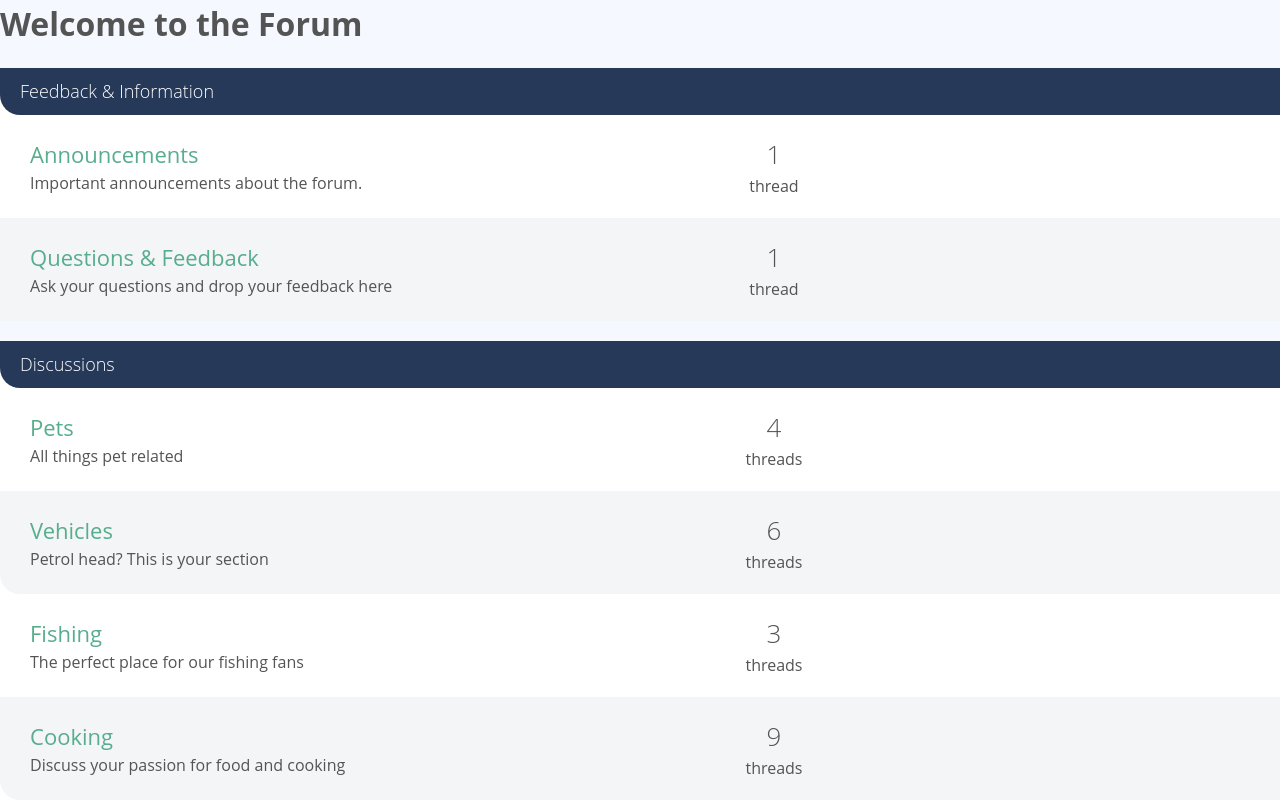
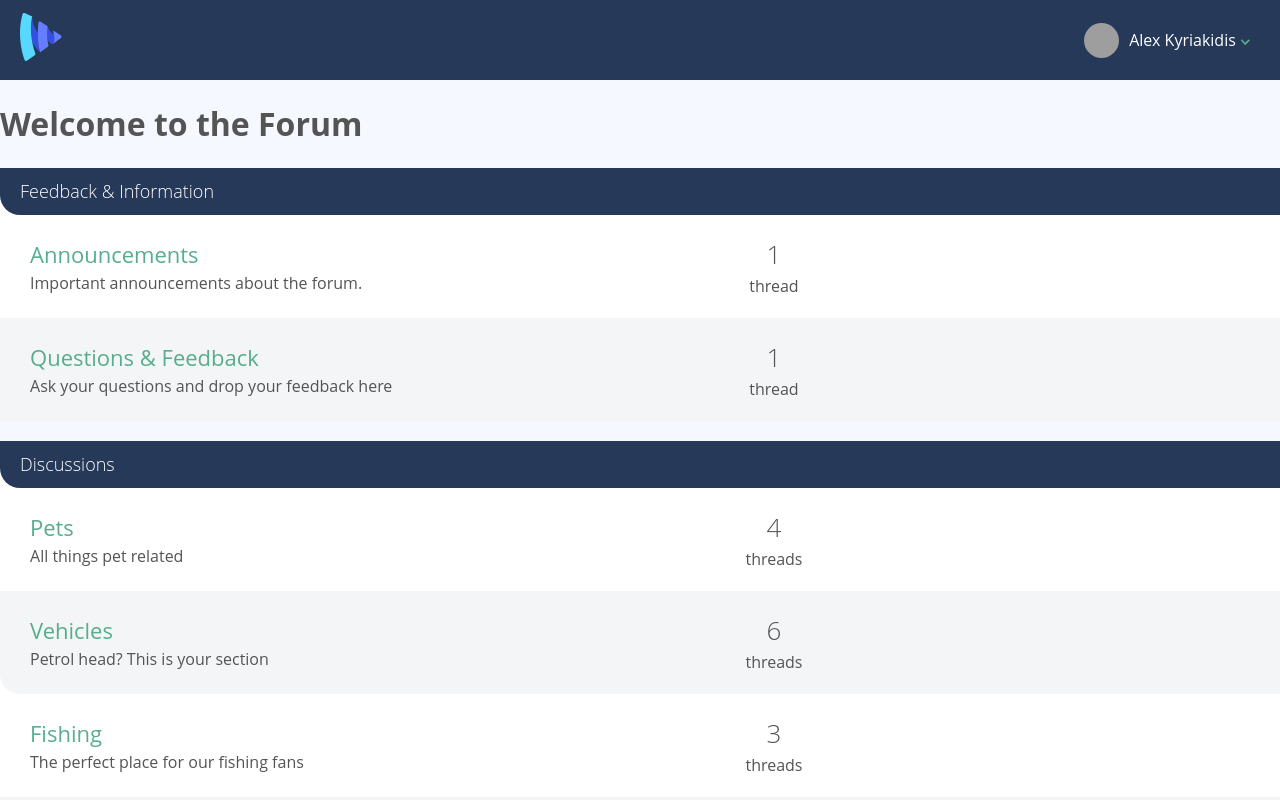
Before and after one commit to wisedev99/vue-masterclass, a Vue app: page / in a window 1280 px wide. Shown: the top 800 px of the page. Built offline with nearby package versions, Linux system fonts and the light colour scheme; grey boxes are pictures that could not be loaded.

Commit message:
add navigation bar

```diff
--- a/src/App.vue
+++ b/src/App.vue
@@ -1,12 +1,17 @@
 <template>
+  <the-navbar />
   <div class="">
-    <router-view/>
+    <router-view />
   </div>
 </template>
 
 <script>
+import TheNavbar from '@/components/TheNavbar'
 export default {
-  name: 'App'
+  name: 'App',
+  components: {
+    TheNavbar
+  }
 }
 </script>
 
--- /dev/null
+++ b/src/components/TheNavbar.vue
@@ -0,0 +1,69 @@
+<template>
+  <header class="header" id="header">
+
+    <router-link :to="{name: 'Home'}" class="logo">
+      <img src="../assets/images/vueschool-logo.svg">
+    </router-link>
+
+    <div class="btn-hamburger">
+      <!-- use .btn-humburger-active to open the menu -->
+      <div class="top bar"></div>
+      <div class="middle bar"></div>
+      <div class="bottom bar"></div>
+    </div>
+
+    <!-- use .navbar-open to open nav -->
+    <nav class="navbar">
+      <ul>
+        <li class="navbar-user">
+          <a href="#">
+            <img class="avatar-small" src="https://pbs.twimg.com/profile_images/1188775562657091594/5mgkg44t_400x400.jpg" alt="">
+            <span>
+                        Alex Kyriakidis
+                        <img class="icon-profile" src="../assets/images/arrow-profile.svg" alt="">
+                    </span>
+          </a>
+
+          <!-- dropdown menu -->
+          <!-- add class "active-drop" to show the dropdown -->
+          <div id="user-dropdown">
+            <div class="triangle-drop"></div>
+            <ul class="dropdown-menu">
+              <li class="dropdown-menu-item"><a href="profile.html">View profile</a></li>
+              <li class="dropdown-menu-item"><a href="#">Log out</a></li>
+            </ul>
+          </div>
+        </li>
+      </ul>
+
+<!--      <ul>-->
+<!--        <li class="navbar-item">-->
+<!--          <a href="index.html">Home</a>-->
+<!--        </li>-->
+<!--        <li class="navbar-item">-->
+<!--          <a href="category.html">Category</a>-->
+<!--        </li>-->
+<!--        <li class="navbar-item">-->
+<!--          <a href="forum.html">Forum</a>-->
+<!--        </li>-->
+<!--        <li class="navbar-item">-->
+<!--          <a href="thread.html">Thread</a>-->
+<!--        </li>-->
+<!--        &lt;!&ndash; Show these option only on mobile&ndash;&gt;-->
+<!--        <li class="navbar-item mobile-only">-->
+<!--          <a href="profile.html">My Profile</a>-->
+<!--        </li>-->
+<!--        <li class="navbar-item mobile-only">-->
+<!--          <a href="#">Logout</a>-->
+<!--        </li>-->
+<!--      </ul>-->
+    </nav>
+  </header>
+</template>
+
+<script>
+export default {}
+</script>
+
+<style scoped>
+</style>
--- a/src/pages/Home.vue
+++ b/src/pages/Home.vue
@@ -1,5 +1,5 @@
 <template>
-  <h1>Welcome to the Forum</h1>
+  <h1 class="push-top">Welcome to the Forum</h1>
   <CategoryList :categories="categories" />
 </template>
 
```
Also changed, not shown: src/assets/images/arrow-profile.svg (added), src/assets/images/vueschool-logo.svg (added).
